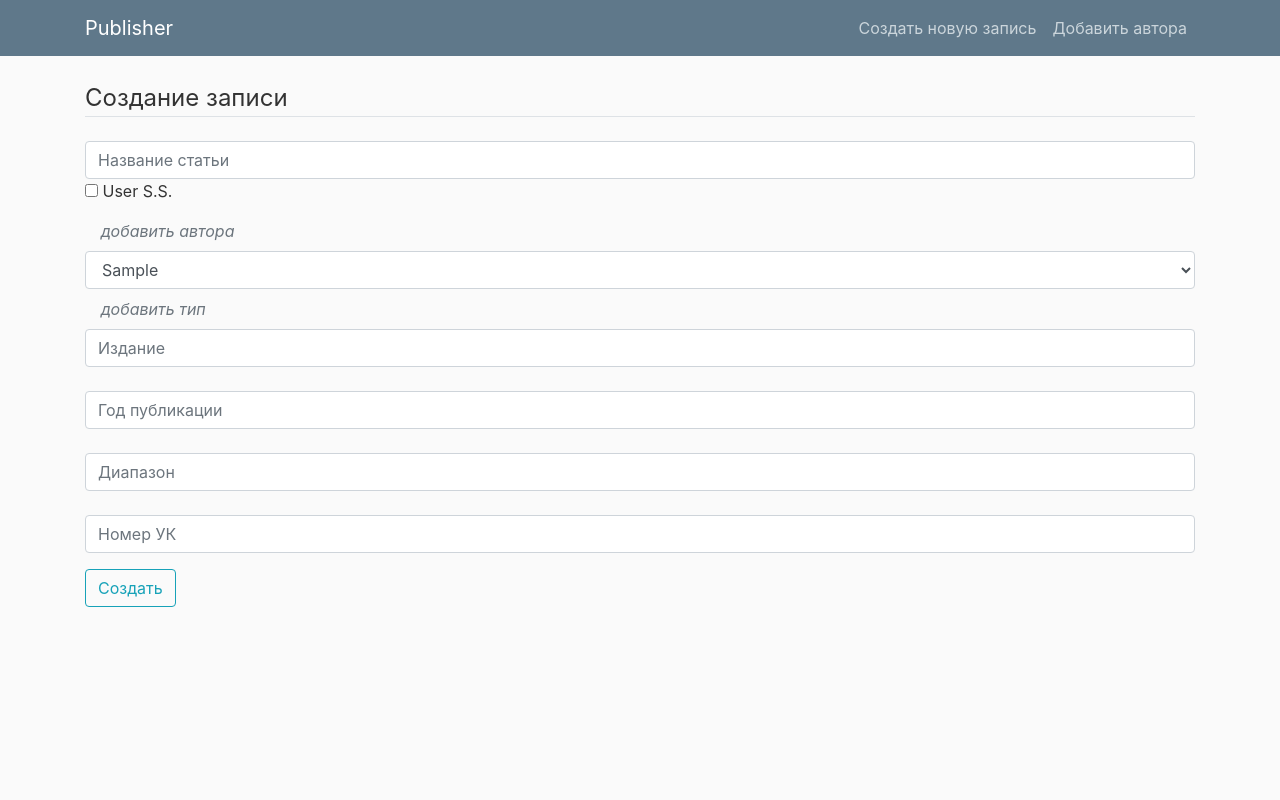
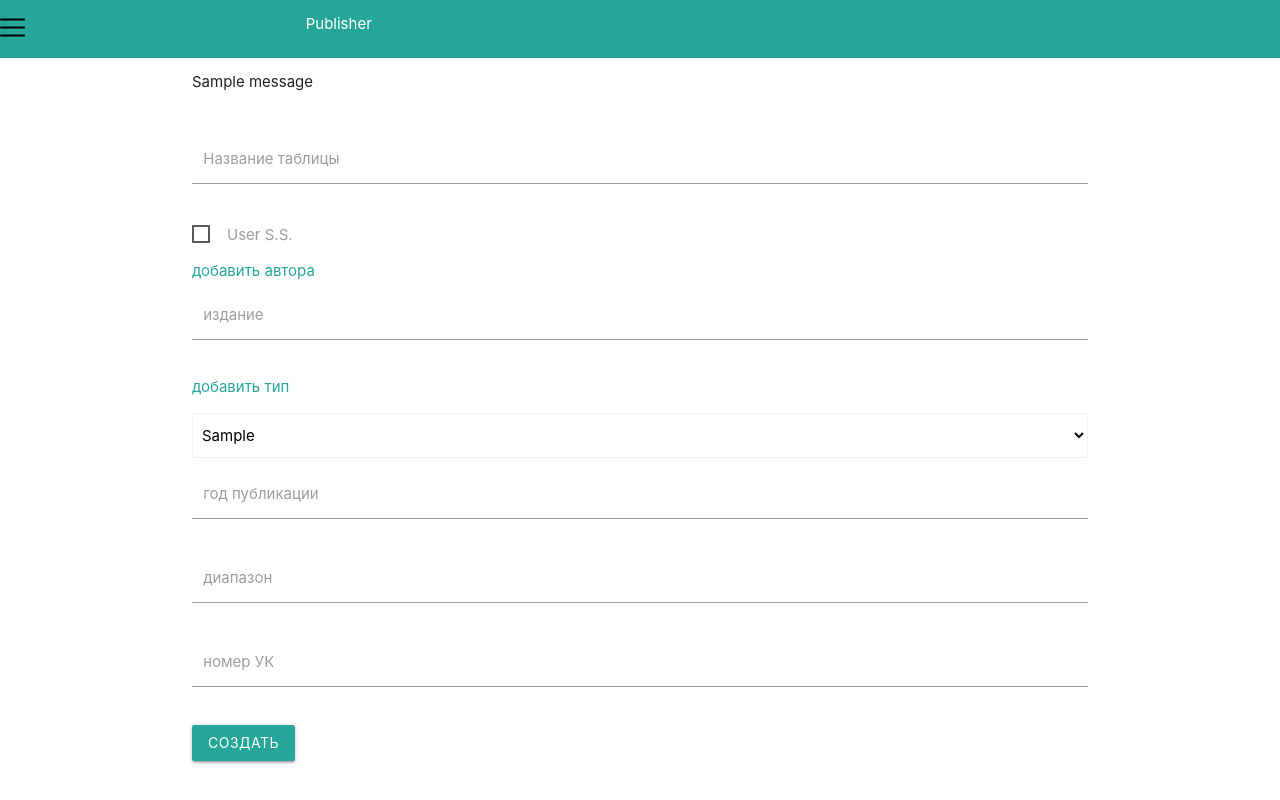
Before and after one commit to Kannykl/Publisher-2020, a Django app: page /publisher/create_publication/ in a window 1280 px wide. Run offline with Django 3.2, Linux system fonts and the light colour scheme; tables that the repository leaves empty hold one stand-in row (values such as "Sample post"); one stand-in notice (Sample message) is shown; some libraries are stand-ins or nearby versions.

Commit message:
Переделана верстка страницы на новый формат

```diff
--- a/publications_table/templates/publications_table/publication_create.html
+++ b/publications_table/templates/publications_table/publication_create.html
@@ -1,28 +1,55 @@
-{% extends "publications_table/main.html" %}
+{% extends "publications_table/main2.html" %}
 {% load crispy_forms_tags %}
 {% block content %}
 {% load widget_tweaks %}
 <main role="main" class="container">
+<div class="content-section">
+    {% if messages %}
+            {% for message in messages %}
+                <p class="text-blue">{{message}}</p>
+    <br>
+            {% endfor %}
+    {% endif %}
         <form method="POST">
             {% csrf_token %}
-            <fieldset class="form-group">
-                <legend class="border-bottom mb-4">Создание записи</legend>
-                {% render_field form.title class="form-control" placeholder="Название статьи" %}
-                {% render_field form.authors class="list" %}
-                <a class="nav-link disabled font-italic" href="{% url 'create-author' %}">добавить автора</a>
-                {% render_field form.type_of_publication class="form-control"%}
-                <a class="nav-link disabled font-italic" href="{% url 'create-type' %}">добавить тип</a>
-                {% render_field form.edition class="form-control" placeholder="Издание"%}
-                <br/>
-                {% render_field form.published_year class="form-control" placeholder="Год публикации"%}
-                <br/>
-                {% render_field form.range class="form-control" placeholder="Диапазон"%}
-                <br/>
-                {% render_field form.uk_number class="form-control" placeholder="Номер УК"%}
-            </fieldset>
+             <div class="input-field col s6">
+                 {% render_field form.title type="text" id="table_name" class="validate" %}
+                  <label for="table_name">Название таблицы</label>
+            </div>
+            {% for x in form.authors %}
+             <p>
+                <label>
+                   <input type="checkbox" name="authors" id="authors"  value='{{ forloop.counter0 }}'/>
+                   <span>{% spaceless %}{{x|striptags}}{%endspaceless %}</span>
+                </label>
+             </p>
+            {% endfor %}
+            <a class="nav-link disabled font-italic" href="{% url 'create-author' %}">добавить автора</a>
+            <br>
+            <div class="input-field col s6">
+                {% render_field form.edition type="text" id="edition" class="validate"%}
+                <label for="edition">издание</label>
+            </div>
+            <a class="nav-link disabled font-italic" href="{% url 'create-type' %}">добавить тип</a>
+            <br>
+            <br>
+            {% render_field form.type_of_publication class="browser-default"%}
+            <div class="input-field col s6">
+                {% render_field form.published_year type="text" id="published_year" class="validate"%}
+                 <label for="published_year">год публикации</label>
+            </div>
+            <div class="input-field col s6">
+                {% render_field form.range type="text" id="range" class="validate"%}
+                <label for="range">диапазон</label>
+            </div>
+            <div class="input-field col s6">
+                {% render_field form.uk_number type="text" id="uk_number" class="validate"%}
+                <label for="uk_number">номер УК</label>
+            </div>
             <div class="form-group">
                 <button class="btn btn-outline-info" type="submit">Создать</button>
             </div>
         </form>
+    </div>
 </main>
 {% endblock content %}
```
